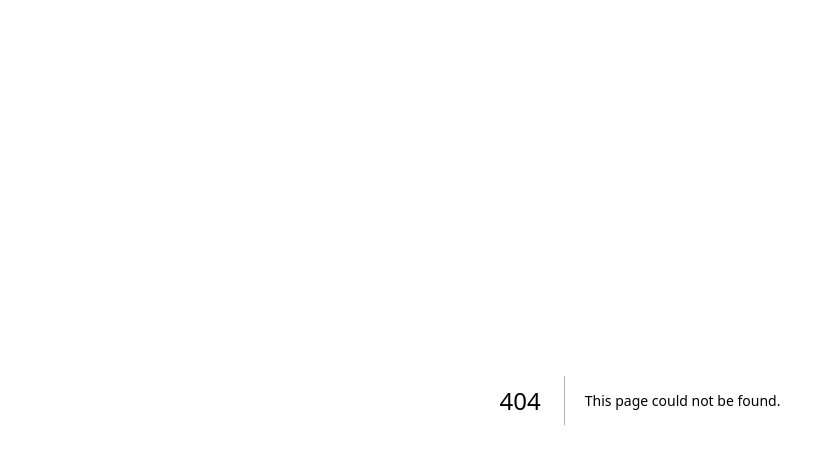
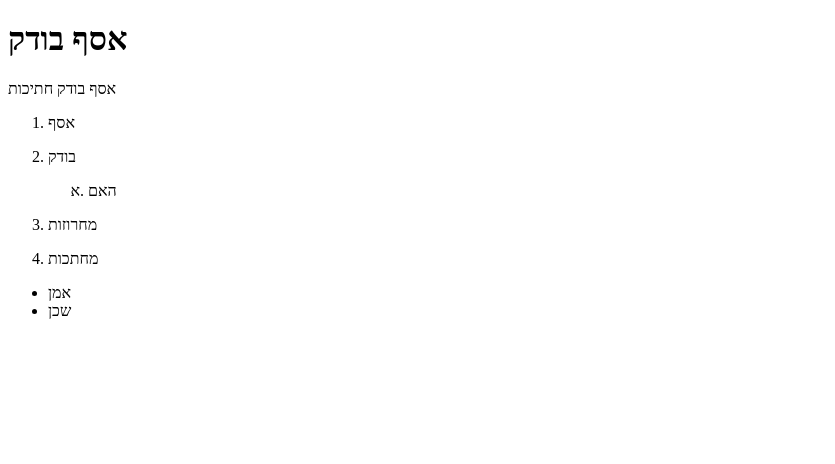
Before and after one commit to Jiggle-89/docs, a Next.js app: page /tkina/cuts in a window 1280 px wide. Before the commit this address had no page. Shown: the top 464 px of the page, without its empty margins (0-835 px from the left). Built offline with nearby package versions, Linux system fonts and the light colour scheme.

Commit message:
אסף מנסה לחתוך מחרוזות שוב

```diff
--- /dev/null
+++ b/pages/tkina/cuts.mdx
@@ -0,0 +1,2 @@
+# אסף בודק
+<p>אסף בודק חתיכות</p><ol><li>אסף</li><li>בודק<ol><li>האם</li></ol></li><li>מחרוזות</li><li>מחתכות</li></ol><ul><li>אמן</li><li>שכן</li></ul>
```
